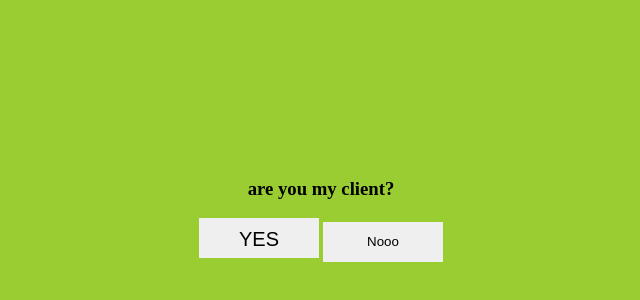
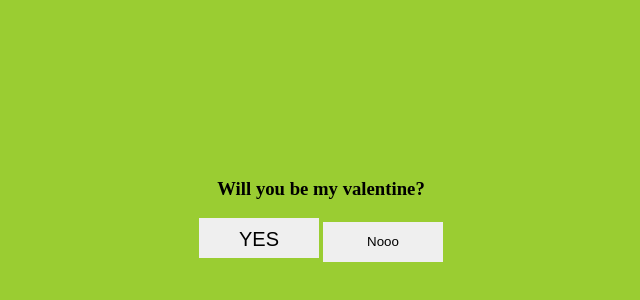
Before and after one commit to Iconic101/datefix, a plain HTML site: page index.html in a window 1280 px wide. Shown: the part 180-480 px from the top of the page, 319-959 px from the left. Drawn offline with Linux system fonts and the light colour scheme.

Commit message:
Update index.html

```diff
--- a/index.html
+++ b/index.html
@@ -8,7 +8,7 @@
 </head>
 <body>
     <div class="container">
-        <h3 id="topic">are you my client?</h3><br>
+        <h3 id="topic">Will you be my valentine?</h3><br>
 
         <div class="buttonContainer">
 
```
